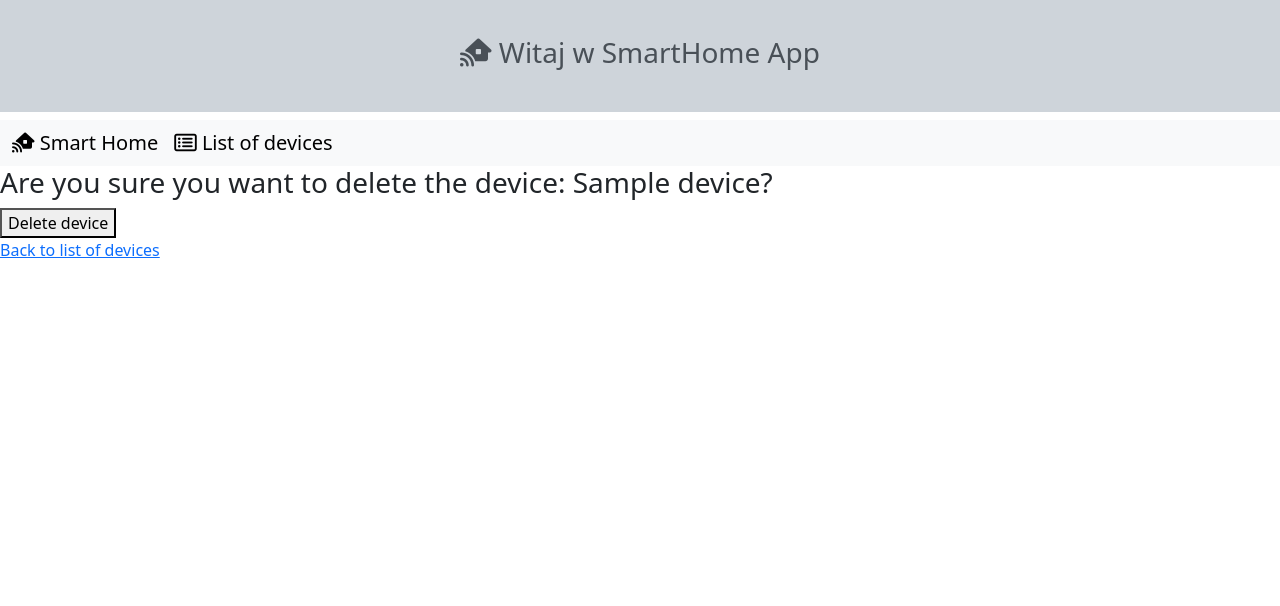
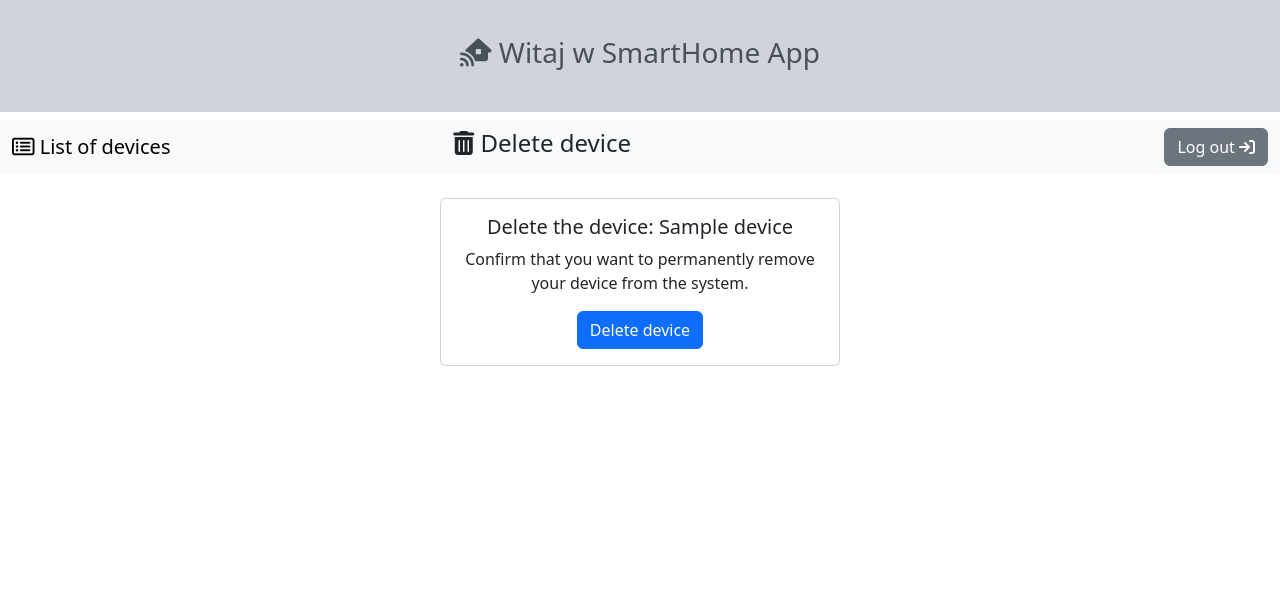
Before and after one commit to preemek/smarthome_app, a Django app: page /shApp/delete_device/1/ in a window 1280 px wide. Shown: the top 606 px of the page. Run offline with Django 5.2, Linux system fonts and the light colour scheme; a user stored in the database is signed in; tables that the repository leaves empty hold one stand-in row (values such as "Sample post"); some libraries are stand-ins or nearby versions.

Commit message:
Lekcja 2025-01-16

```diff
--- a/SmartHome/SmartHomeApp/models.py
+++ b/SmartHome/SmartHomeApp/models.py
@@ -14,7 +14,8 @@ class Device(models.Model):
     status = models.PositiveSmallIntegerField(null=False, blank=False, default=0, choices=STATUS_CHOICES)
     power_in_watts = models.PositiveSmallIntegerField(null=False, blank=False, default=0)
     owner = models.ForeignKey(User, on_delete=models.CASCADE)
-    description = models.TextField(null=True, blank=True, default='no description')
+    description = models.CharField(max_length=300, null=True, blank=True, default='no description')
+
 
     objects = DeviceManager()
 
--- a/SmartHome/templates/shApp_confirm_delete_device_form.html
+++ b/SmartHome/templates/shApp_confirm_delete_device_form.html
@@ -7,19 +7,37 @@
   <div class="collapse navbar-collapse" id="navbarNav">
       <ul class="navbar-nav">
         <li class="nav-item">
-          <a class="navbar-brand" href="{% url 'smart_home' %}"><i class="fa-solid fa-house-signal"></i> Smart Home</a>
-        </li>
-        <li class="nav-item">
           <a class="navbar-brand" href="{% url 'devices' %}"><i class="fa-regular fa-rectangle-list"></i> List of devices</a>
         </li>
       </ul>
+      <ul class="navbar-nav mx-auto">
+        <li class="nav-item">
+            <h4><i class="fa-solid fa-trash-can"></i> Delete device</h4>
+        </li>
+      </ul>
+      {% if user.is_authenticated %}
+      <ul class="navbar-nav ms-auto">
+        <li class="nav-item">
+          <form method="post" action="{% url 'logout' %}" >
+              {% csrf_token %}
+              <button class="btn btn-secondary" type="submit">Log&nbsp;out&nbsp;<i class="fa-solid fa-arrow-right-to-bracket"></i></button>
+          </form>
+        </li>
+      </ul>
+      {% endif %}
     </div>
   </div>
 </nav>
-    <h3>Are you sure you want to delete the device: {{ device.name }}?</h3>
+<br>
+<div class="card text-center mx-auto" style="width: 25rem;">
+  <div class="card-body">
+    <h5 class="card-title">Delete the device: {{ device.name }}</h5>
+    <p class="card-text">Confirm that you want to permanently remove your device from the system.</p>
     <form method="POST">
         {% csrf_token %}
-        <button type="submit">Delete device</button>
+        <button type="submit" class="btn btn-primary">Delete device</button>
     </form>
-    <a href="{% url 'devices' %}">Back to list of devices</a>
+  </div>
+</div>
+
 {% endblock %}
--- a/SmartHome/templates/shApp_device_form.html
+++ b/SmartHome/templates/shApp_device_form.html
@@ -34,14 +34,14 @@
 </nav>
 <br>
 <div class="card mx-auto" style="width: 35rem;">
-  <div class="card-body">
+  <div class="card-body input-sm">
     <h5 class="card-title">Device form</h5>
     <p class="card-text">Please provide device specifications</p>
     <form method="post" enctype="multipart/form-data">
         {% csrf_token %}
         {{ form|bootstrap }}
+        <br>
         <button type="submit" class="btn btn-primary">Save</button>
-
     </form>
   </div>
 </div>
```
Also changed, not shown: SmartHome/SmartHomeApp/migrations/0004_alter_device_description.py (added), SmartHome/SmartHomeApp/migrations/0005_alter_device_description.py (added).
